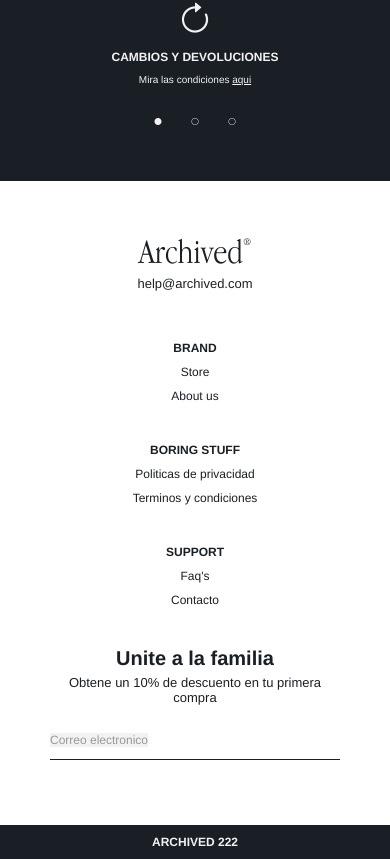
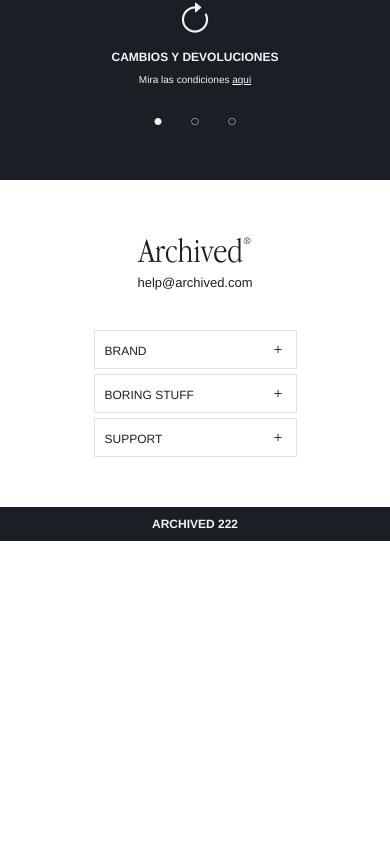
Before and after one commit to Tiagoroodriguez/archived-web, a React (Vite) app in the folder client/: page / in a window 390 px wide. Shown: the part 9309-10168 px from the top of the page. After the commit the page ends 9850 px from the top, so only its background shows below. Built offline with nearby package versions, Linux system fonts and the light colour scheme; no server answers; what @react-pdf/renderer would draw is missing.

Commit message:
footer update

```diff
--- a/client/src/components/Footer/Footer.css
+++ b/client/src/components/Footer/Footer.css
@@ -9,7 +9,6 @@ footer {
 }
 
 .desktop-footer {
-  border-top: 1px solid var(--text-color);
   width: 100%;
   padding: 50px;
   background: none;
@@ -27,7 +26,6 @@ footer {
 
 .desktop-footer-logo {
   display: flex;
-  margin-bottom: 10px;
   background: none;
   flex-direction: column;
   align-items: flex-start;
@@ -53,25 +51,6 @@ footer {
 .desktop-footer-icon i:hover {
   transform: scale(1.2);
   display: inline-block;
-}
-
-.suscribirse {
-  display: flex;
-  flex-direction: column;
-  gap: 5px;
-  color: var(--text-color);
-  text-align: end;
-}
-
-.suscribirse h3 {
-  font-size: 20px;
-  color: var(--text-color);
-}
-
-.suscribirse p {
-  font-size: 13px;
-  color: var(--text-color);
-  margin-bottom: 10px;
 }
 
 .final {
@@ -163,6 +142,15 @@ footer {
   font-weight: 800;
 }
 
+.desktop-footer-menu {
+  display: flex;
+  gap: 100px;
+}
+
+.mobile-footer-menu{
+  display: none;
+}
+
 @media (max-width: 768px) {
   .desktop-footer {
     display: flex;
@@ -214,4 +202,31 @@ footer {
   .footer-menu{
     align-items: center;
   }
+
+  .desktop-footer-menu{
+    display: none;
+  }
+
+  .mobile-footer-menu {
+    display: block;
+    width: 70%;
+  }
+
+  .footer-acordeon {
+    display: flex;
+    flex-direction: column;
+    gap: 10px;
+    width: 100%;
+    padding: 10px;
+  }
+
+  .footer-acordeon a {
+    color: var(--text-color);
+    text-decoration: none;
+    font-size: 12px;
+  }
+
+  .footer-acordeon a:hover {
+    text-decoration: underline;
+  }
 }
--- a/client/src/components/Footer/Footer.jsx
+++ b/client/src/components/Footer/Footer.jsx
@@ -1,15 +1,49 @@
 import { useEffect, useState } from 'react';
-import Input from '../Input/Input';
 import { LogoTexto } from '../LogoTexto/LogoTexto';
 import './Footer.css';
 import { Link } from 'react-router-dom';
+import Acordeon from '../Acordeon/Arcodeon';
 
 export function Footer() {
   const [currentIndex, setCurrentIndex] = useState(0);
+  const [activeIndex, setActiveIndex] = useState(null);
 
   const handleButtonClick = (index) => {
     setCurrentIndex(index);
   };
+
+  const arcodeonData = [
+    {
+      title: 'BRAND',
+      content: (
+        <div className='footer-acordeon'>
+          <Link to='/tienda'>Store</Link>
+          <Link to='/'>About us</Link>
+        </div>
+      ),
+      icon: '',
+    },
+    {
+      title: 'BORING STUFF',
+      content: (
+        <div className='footer-acordeon'>
+          <Link to='/privacy-policy'>Politicas de privacidad</Link>
+          <Link to='/terms-of-service'>Terminos y condiciones</Link>
+        </div>
+      ),
+      icon: '',
+    },
+    {
+      title: 'SUPPORT',
+      content: (
+        <div className='footer-acordeon'>
+          <Link to='/faq'>Faq's</Link>
+          <Link to='/contacto'>Contacto</Link>
+        </div>
+      ),
+      icon: '',
+    },
+  ];
 
   useEffect(() => {
     const isMobile = window.innerWidth <= 768; // Cambia este valor según tus necesidades de detección de dispositivos móviles
@@ -91,6 +125,7 @@ export function Footer() {
               <p>help@archived.com</p>
             </div>
           </div>
+          <div className='desktop-footer-menu'>
             <div className='footer-menu'>
               <span>BRAND</span>
               <Link to='/tienda'>Store</Link>
@@ -107,16 +142,13 @@ export function Footer() {
               <Link to='/faq'>Faq's</Link>
               <Link to='/contacto'>Contacto</Link>
             </div>
-
-          <div className='suscribirse'>
-            <h3>Unite a la familia</h3>
-            <p>Obtene un 10% de descuento en tu primera compra</p>
-            <div>
-              <Input
-                type='mail'
-                label='Correo electronico'
+          </div>
+          <div className='mobile-footer-menu'>
+            <Acordeon
+              data={arcodeonData}
+              activeIndex={activeIndex}
+              setActiveIndex={setActiveIndex}
             />
-            </div>
           </div>
         </div>
         <div className='final'>ARCHIVED 222</div>
```
Lines whose indentation alone changed are shown as unchanged.
